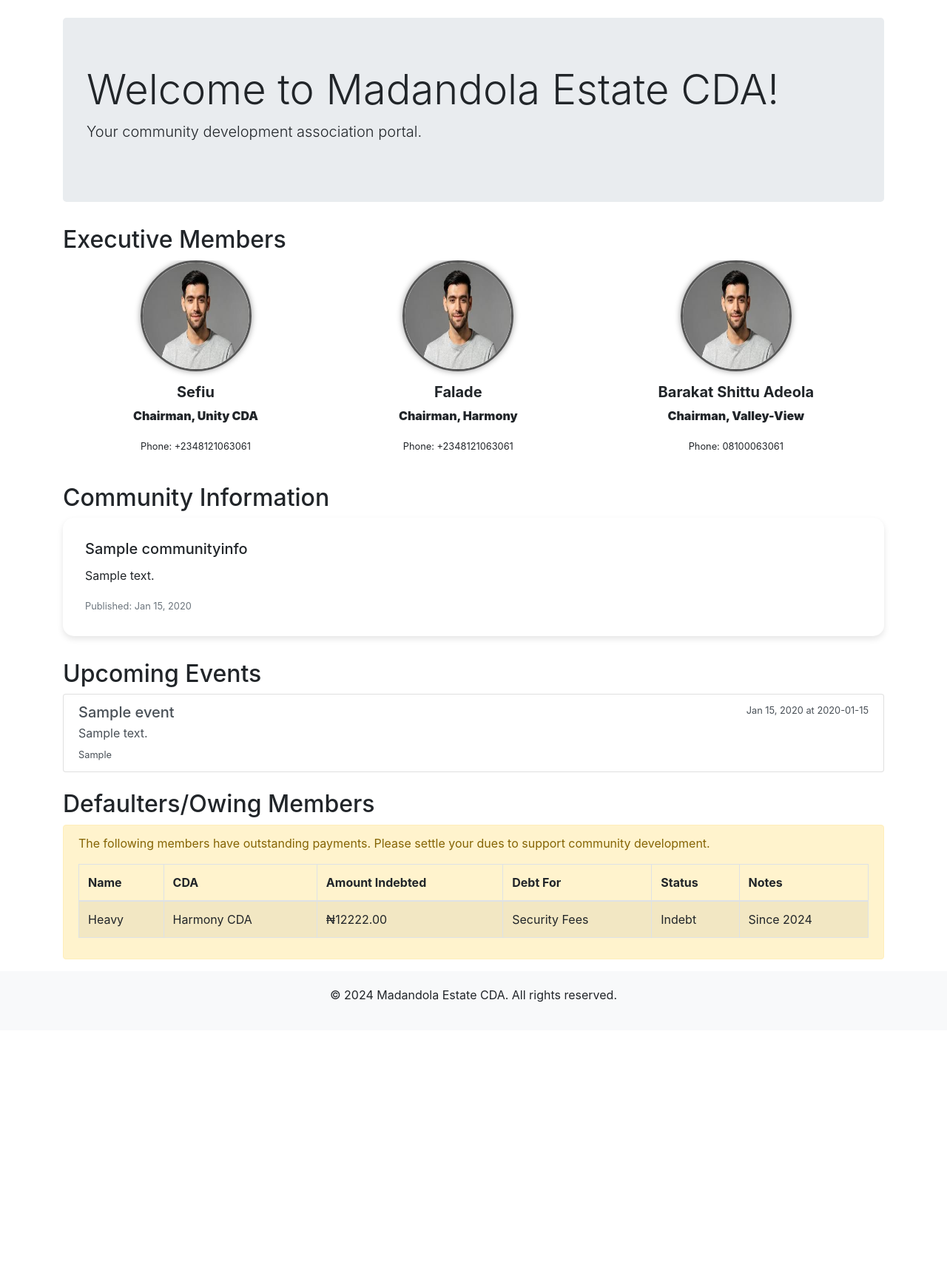
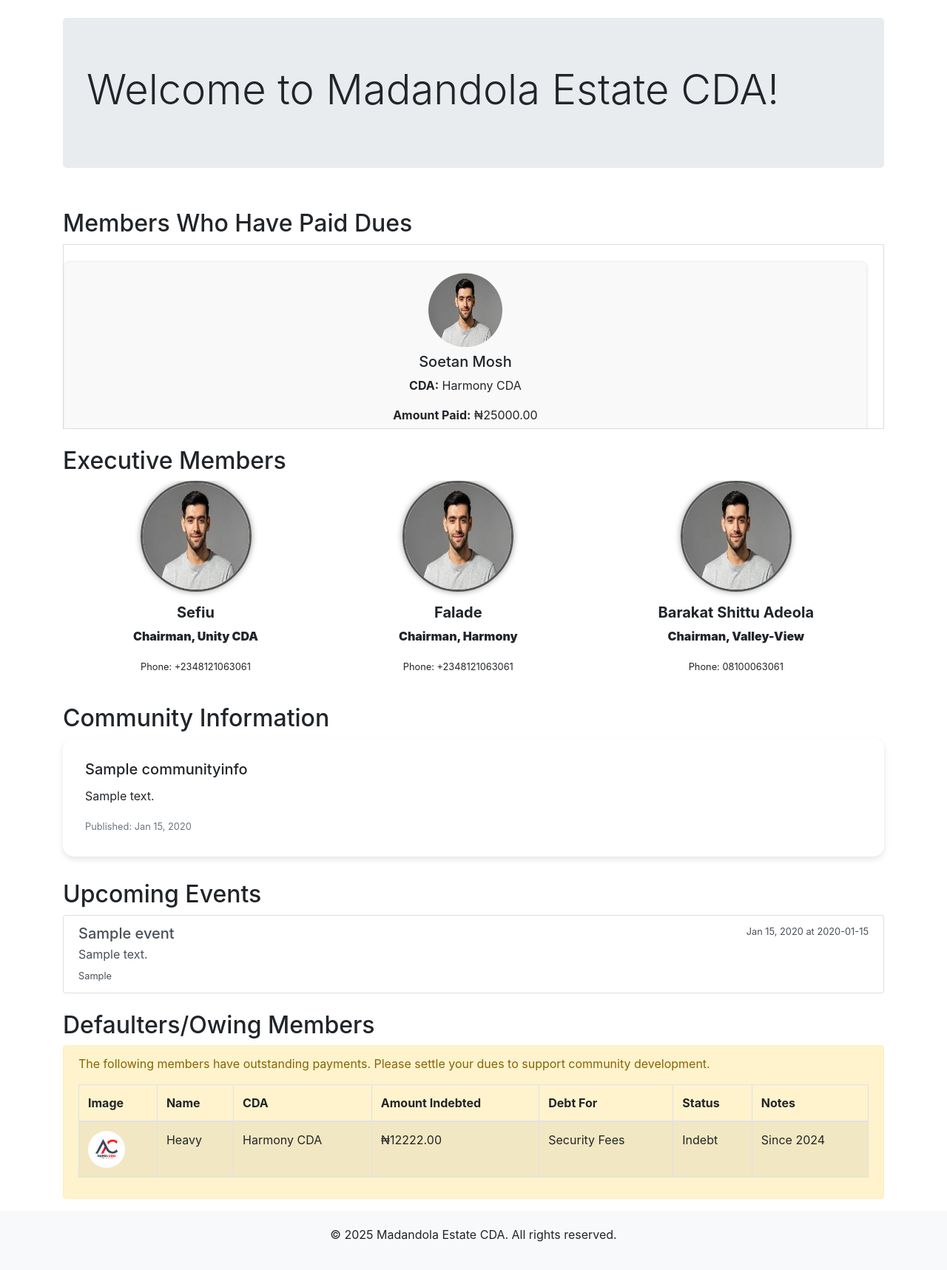
Before and after one commit to hizeetech/huv_madandola_cdas, a Django app: page / in a window 1280 px wide. Shown: the part 216-1933 px from the top of the page at 74% size. Before the commit the page ends 1571 px from the top, so only its background shows below. Run offline with Django 5.2, Linux system fonts and the light colour scheme; data comes from the database, SQL or seed files in the repository; both versions use the stored data as it was after the commit; tables that the repository leaves empty hold one stand-in row (values such as "Sample post"); some libraries are stand-ins or nearby versions.

Commit message:
Third commit

```diff
--- a/cda_app/models.py
+++ b/cda_app/models.py
@@ -65,6 +65,7 @@ class ExecutiveMember(models.Model):
         return f"{self.name} ({self.position})"
 
 class Defaulter(models.Model):
+    image = models.ImageField(upload_to='defaulter_images/', blank=True, null=True)
     name = models.CharField(max_length=100)
     cda_choices = [
         ('Unity CDA', 'Unity CDA'),
@@ -98,6 +99,7 @@ class Event(models.Model):
     time = models.CharField(max_length=50, blank=True, null=True)
     location = models.CharField(max_length=200)
     description = models.TextField()
+    image = models.ImageField(upload_to='event_images/', blank=True, null=True)
 
     def __str__(self):
         return f"{self.title} on {self.date}"
@@ -125,4 +127,26 @@ class NavbarImage(models.Model):
     def __str__(self):
         return f"Navbar Image ({self.position})"
 
+class PaidMember(models.Model):
+    image = models.ImageField(upload_to='paid_member_images/', blank=True, null=True)
+    name = models.CharField(max_length=100)
+    cda_choices = [
+        ('Unity CDA', 'Unity CDA'),
+        ('Harmony CDA', 'Harmony CDA'),
+        ('Valley-View CDA', 'Valley-View CDA'),
+    ]
+    cda = models.CharField(max_length=100, choices=cda_choices, verbose_name="CDA")
+    amount_paid = models.DecimalField(max_digits=10, decimal_places=2)
+    purpose_choices = [
+        ('Security Fees', 'Security Fees'),
+        ('Electricity', 'Electricity'),
+        ('Development Levy', 'Development Levy'),
+        ('Others', 'Others'),
+    ]
+    purpose_of_payment = models.CharField(max_length=200, choices=purpose_choices, verbose_name="Purpose of Payment")
+    payment_date = models.DateField(auto_now_add=True)
+
+    def __str__(self):
+        return f"{self.name} - {self.amount_paid} ({self.purpose_of_payment})"
+
 # Create your models here.
--- a/cda_app/views.py
+++ b/cda_app/views.py
@@ -2,13 +2,14 @@ from django.shortcuts import render, redirect
 from django.contrib.auth import login, logout, authenticate
 from django.contrib.auth.decorators import login_required
 from .forms import CustomUserCreationForm, CustomAuthenticationForm
-from .models import UserProfile, CDA, Levy, UserLevy, Payment, ExecutiveMember, Event, CommunityInfo, Defaulter, NavbarImage
+from .models import UserProfile, CDA, Levy, UserLevy, Payment, ExecutiveMember, Event, CommunityInfo, Defaulter, NavbarImage, PaidMember
 
 def home(request):
     executive_members = ExecutiveMember.objects.all()
     upcoming_events = Event.objects.all().order_by('date')
     community_info = CommunityInfo.objects.all().order_by('-published_date')
     defaulters = Defaulter.objects.all()
+    paid_members = PaidMember.objects.all().order_by('-payment_date')
     left_image = NavbarImage.objects.filter(position='left').first()
     right_image = NavbarImage.objects.filter(position='right').first()
     context = {
@@ -16,6 +17,7 @@ def home(request):
         'upcoming_events': upcoming_events,
         'community_info': community_info,
         'defaulters': defaulters,
+        'paid_members': paid_members,
         'left_image': left_image,
         'right_image': right_image
     }
--- a/templates/base.html
+++ b/templates/base.html
@@ -1,6 +1,6 @@
-<!DOCTYPE html>
-{% load static %}
+<!DOCTYPE html> {% load static %}
 <html lang="en">
+
 <head>
     <meta charset="UTF-8">
     <meta name="viewport" content="width=device-width, initial-scale=1.0">
@@ -12,19 +12,23 @@
             flex-direction: column;
             min-height: 100vh;
         }
+
         .navbar-left-image,
         .navbar-right-image {
-            margin: 0 10px; /* Adjust as needed for spacing */
+            margin: 0 10px;
+            /* Adjust as needed for spacing */
         }
+
         .footer {
             flex-shrink: 0;
             background-color: #f8f9fa;
             padding: 20px 0;
             text-align: center;
-            margin-top: auto; /* Push footer to the bottom */
+            margin-top: auto;
+            /* Push footer to the bottom */
         }
+        /* Custom styles for registration form */
 
-        /* Custom styles for registration form */
         .card {
             border: none;
             border-radius: 15px;
@@ -88,12 +92,12 @@
         }
     </style>
 </head>
+
 <body>
     <nav class="navbar navbar-expand-lg navbar-dark" style="background-color: #343a40;">
         <div class="navbar-left-image">
             {% if left_image %}
-                <img src="{{ left_image.image.url }}" alt="{{ left_image.description }}" height="200">
-            {% endif %}
+            <img src="{{ left_image.image.url }}" alt="{{ left_image.description }}" height="200"> {% endif %}
         </div>
 
         <button class="navbar-toggler" type="button" data-toggle="collapse" data-target="#navbarNav" aria-controls="navbarNav" aria-expanded="false" aria-label="Toggle navigation">
@@ -110,8 +114,10 @@
                         margin: 0 15px;
                         transition: background-color 0.3s ease;
                     }
+
                     .navbar-nav .nav-link:hover {
-                        background-color: #007bff; /* A blue hover effect */
+                        background-color: #007bff;
+                        /* A blue hover effect */
                         color: white;
                     }
                 </style>
@@ -138,20 +144,18 @@
             </ul>
             <div class="navbar-right-image ml-auto">
                 {% if right_image %}
-                    <img src="{{ right_image.image.url }}" alt="{{ right_image.description }}" height="200">
-                {% endif %}
+                <img src="{{ right_image.image.url }}" alt="{{ right_image.description }}" height="200"> {% endif %}
             </div>
         </div>
     </nav>
 
     <div class="container mt-4">
-        {% block content %}
-        {% endblock %}
+        {% block content %} {% endblock %}
     </div>
 
     <footer class="footer mt-auto">
         <div class="container">
-            <p>&copy; 2024 Madandola Estate CDA. All rights reserved.</p>
+            <p>&copy; 2025 Madandola Estate CDA. All rights reserved.</p>
         </div>
     </footer>
 
@@ -159,4 +163,5 @@
     <script src="https://cdn.jsdelivr.net/npm/@popperjs/core@2.5.4/dist/umd/popper.min.js"></script>
     <script src="https://stackpath.bootstrapcdn.com/bootstrap/4.5.2/js/bootstrap.min.js"></script>
 </body>
+
 </html>
--- a/templates/home.html
+++ b/templates/home.html
@@ -5,14 +5,83 @@
 {% block title %}Home - Madandola Estate CDA{% endblock %}
 
 {% block content %}
-<div class="jumbotron">
-    <h1 class="display-4">Welcome to Madandola Estate CDA!</h1>
-    <p class="lead">Your community development association portal.</p>
+<div class="row">
+    <div class="col-12">
+        <div class="jumbotron">
+            <h1 class="display-4">Welcome to Madandola Estate CDA!</h1>
+        </div>
+    </div>
+    <div class="col-12">
+        <h2 class="mt-4">Members Who Have Paid Dues</h2>
+        <div class="paid-members-container">
+            <div class="paid-members-slider">
+                {% for member in paid_members %}
+                    <div class="paid-member-card">
+                        {% if member.image %}
+                            <img src="{{ member.image.url }}" alt="{{ member.name }}" class="rounded-circle mb-2" width="100" height="100">
+                        {% else %}
+                            <img src="{% static 'images/default_profile.png' %}" alt="Default Image" class="rounded-circle mb-2" width="100" height="100">
+                        {% endif %}
+                        <h5>{{ member.name }}</h5>
+                        <p><strong>CDA:</strong> {{ member.cda }}</p>
+                        <p><strong>Amount Paid:</strong> ₦{{ member.amount_paid }}</p>
+                        <p><strong>Purpose:</strong> {{ member.purpose_of_payment }}</p>
+                        <p><strong>Date:</strong> {{ member.payment_date|date:"M d, Y" }}</p>
+                    </div>
+                {% empty %}
+                    <p>No paid members found.</p>
+                {% endfor %}
+            </div>
+        </div>
+
+        <style>
+            .paid-members-container {
+                width: 100%;
+                overflow: hidden;
+                position: relative;
+                height: 250px; /* Adjust height as needed */
+                border: 1px solid #ddd;
+                padding: 10px;
+                box-sizing: border-box;
+            }
+
+            .paid-members-slider {
+                display: flex;
+                flex-direction: column;
+                animation: slide-up 20s linear infinite;
+                position: absolute;
+                bottom: 0;
+                left: 0;
+                width: 100%;
+            }
+
+            .paid-member-card {
+                background-color: #f9f9f9;
+                border: 1px solid #eee;
+                border-radius: 8px;
+                padding: 15px;
+                margin-bottom: 10px; /* Space between cards */
+                text-align: center;
+                box-shadow: 0 2px 4px rgba(0,0,0,0.1);
+                flex-shrink: 0;
+                width: 98%; /* Adjust width to fit container */
+                box-sizing: border-box;
+            }
+
+            @keyframes slide-up {
+                0% {
+                    transform: translateY(100%);
+                }
+                100% {
+                    transform: translateY(-100%);
+                }
+            }
+        </style>
+    </div>
 </div>
-
+<h2 class="mt-4">Executive Members</h2>
 <div class="row">
     <div class="col-md-12">
-        <h2>Executive Members</h2>
         <div id="executiveMembersCarousel" class="carousel slide" data-ride="carousel">
             <div class="carousel-inner">
                 {% for i in executive_members|batch:3 %}
@@ -48,6 +117,10 @@
     </div>
 </div>
 
+
+
+
+
 <div class="row mt-4">
     <div class="col-md-12">
         <h2>Community Information</h2>
@@ -68,14 +141,16 @@
 <h2 class="mt-4">Upcoming Events</h2>
 <div class="list-group">
     {% for event in upcoming_events %}
-        <a href="#" class="list-group-item list-group-item-action flex-column align-items-start">
+        <div class="list-group-item list-group-item-action flex-column align-items-start">
             <div class="d-flex w-100 justify-content-between">
                 <h5 class="mb-1">{{ event.title }}</h5>
                 <small>{{ event.date|date:"M d, Y" }}{% if event.time %} at {{ event.time }}{% endif %}</small>
             </div>
+            {% if event.image %}
+            {% endif %}
             <p class="mb-1">{{ event.description }}</p>
             <small>{{ event.location }}</small>
-        </a>
+        </div>
     {% empty %}
         <p>No upcoming events.</p>
     {% endfor %}
@@ -87,6 +162,7 @@
     <table class="table table-striped table-bordered">
             <thead>
                 <tr>
+                    <th>Image</th>
                     <th>Name</th>
                     <th>CDA</th>
                     <th>Amount Indebted</th>
@@ -98,6 +174,13 @@
             <tbody>
                 {% for defaulter in defaulters %}
                     <tr>
+                        <td>
+                            {% if defaulter.image %}
+                                <img src="{{ defaulter.image.url }}" alt="{{ defaulter.name }}" width="50" height="50" class="rounded-circle">
+                            {% else %}
+                                N/A
+                            {% endif %}
+                        </td>
                         <td>{{ defaulter.name }}</td>
                         <td>{{ defaulter.cda }}</td>
                         <td>₦{{ defaulter.amount_indebted }}</td>
@@ -107,11 +190,10 @@
                     </tr>
                 {% empty %}
                     <tr>
-                        <td colspan="6" class="text-center">No defaulters found.</td>
+                        <td colspan="7" class="text-center">No defaulters found.</td>
                     </tr>
                 {% endfor %}
             </tbody>
         </table>
 </div>
-
 {% endblock %}
```
Also changed, not shown: cda_app/admin.py (+20 -3 lines), cda_app/migrations/0007_defaulter_image.py (added), cda_app/migrations/0008_event_image.py (added), cda_app/migrations/0009_paidmember.py (added), db.sqlite3, media/defaulter_images/logo.png.png (added), media/paid_member_images/man.jpeg (added).
